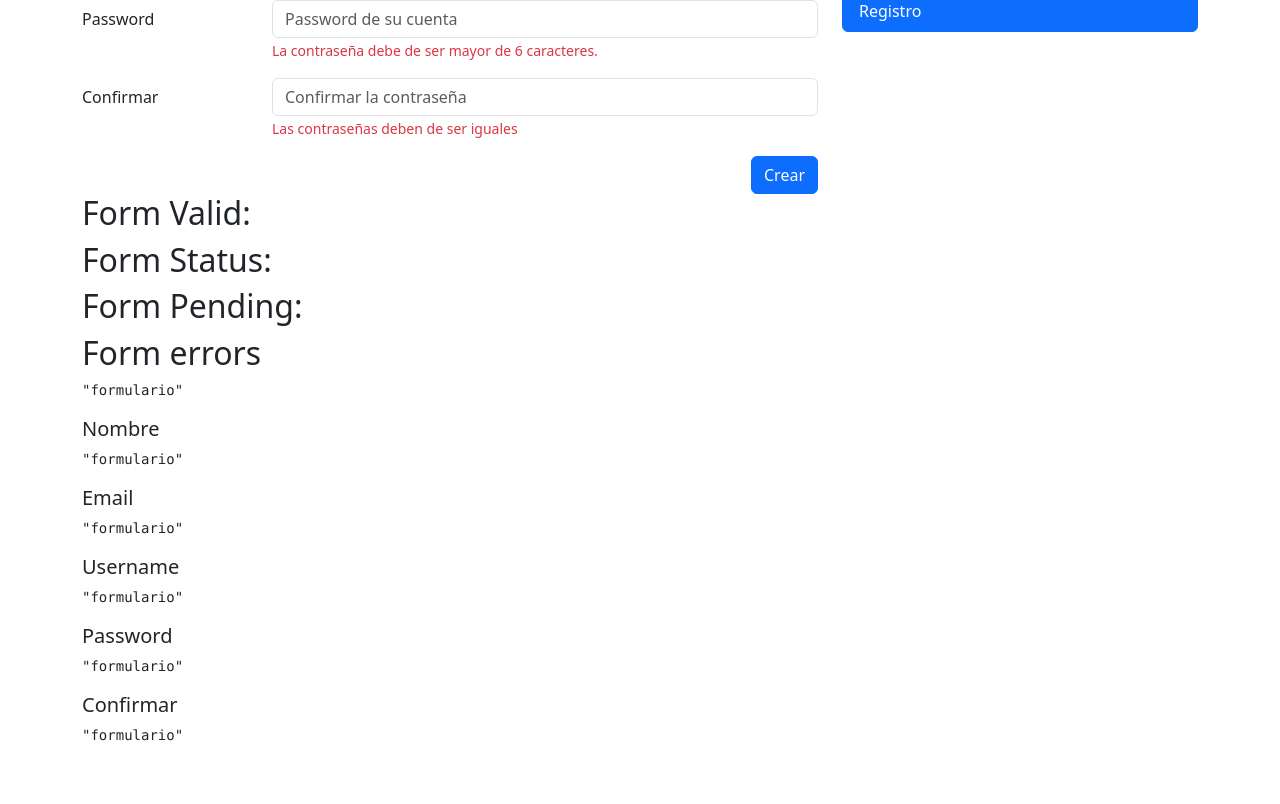
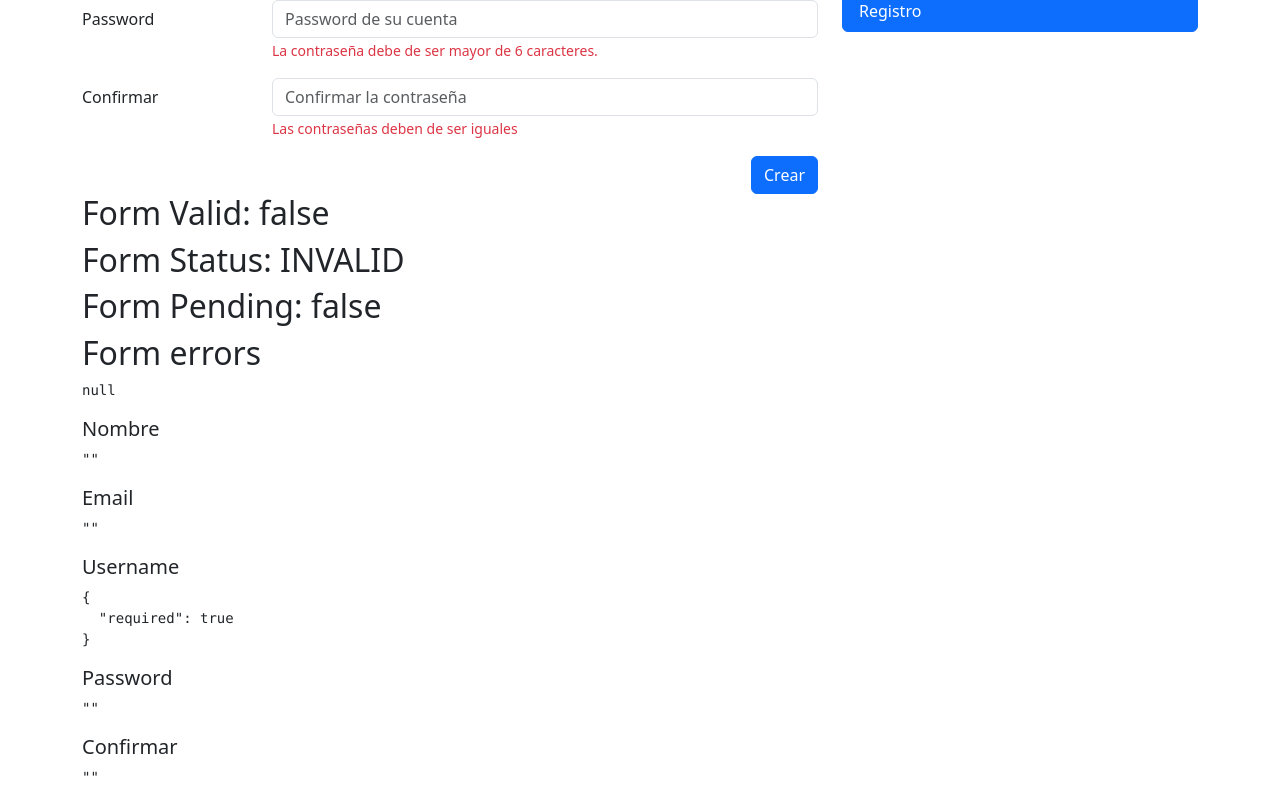
Before and after one commit to AZnexus/formApp, an Angular app: page /auth/sign-up in a window 1280 px wide. Shown: the part 353-1157 px from the top of the page. Before the commit the page ends 1115 px from the top, so only its background shows below. Built offline with nearby package versions, Linux system fonts and the light colour scheme.

Commit message:
Clase Validators

```diff
--- a/src/app/auth/auth.module.ts
+++ b/src/app/auth/auth.module.ts
@@ -1,5 +1,6 @@
 import { NgModule } from '@angular/core';
 import { CommonModule } from '@angular/common';
+import { ReactiveFormsModule } from '@angular/forms';
 
 import { AuthRoutingModule } from './auth-routing.module';
 import { RegisterPageComponent } from './pages/register-page/register-page.component';
@@ -10,8 +11,9 @@ import { RegisterPageComponent } from './pages/register-page/register-page.compo
     RegisterPageComponent
   ],
   imports: [
+    AuthRoutingModule,
     CommonModule,
-    AuthRoutingModule
+    ReactiveFormsModule
   ]
 })
 export class AuthModule { }
--- a/src/app/auth/pages/register-page/register-page.component.html
+++ b/src/app/auth/pages/register-page/register-page.component.html
@@ -3,111 +3,80 @@
 
 <div class="row">
   <div class="col">
-
-        <form autocomplete="off">
+    <form [formGroup]="myForm" (ngSubmit)="onSubmit()" autocomplete="off">
 
       <!-- Nombre -->
       <div class="row mb-3">
-                <label class="col-sm-3 col-form-label">Nombre</label>
+        <label class="col-sm-3 col-form-label" for="name">Nombre</label>
         <div class="col-sm-9">
-                    <input type="text"
-                           class="form-control"
-                           placeholder="Nombre del usuario">
-
-                    <span class="form-text text-danger">
-                        Debe de ser en formato de nombre y apellido
-                    </span>
+          <input type="text" class="form-control" formControlName="name" placeholder="Nombre del usuario">
+          <span class="form-text text-danger">Debe de ser en formato de nombre y apellido</span>
         </div>
       </div>
 
       <!-- Email -->
       <div class="row mb-3">
-                <label class="col-sm-3 col-form-label">Email</label>
+        <label class="col-sm-3 col-form-label" for="email">Email</label>
         <div class="col-sm-9">
-                    <input type="email"
-                           class="form-control"
-                           placeholder="Email del usuario">
-                    <span class="form-text text-danger">
-                        mensaje de error del email
-                    </span>
+          <input type="email" class="form-control" formControlName="email" placeholder="Email del usuario">
+          <span class="form-text text-danger">mensaje de error del email</span>
         </div>
       </div>
 
       <!-- Username -->
       <div class="row mb-3">
-                <label class="col-sm-3 col-form-label">Username</label>
+        <label class="col-sm-3 col-form-label" for="username">Username</label>
         <div class="col-sm-9">
-                    <input type="text"
-                           class="form-control"
-                           placeholder="Nombre código del usuario">
-                    <span class="form-text text-danger">
-                         El username no puede ser Strider
-                    </span>
+          <input type="text" class="form-control" formControlName="username" placeholder="Nombre código del usuario">
+          <span class="form-text text-danger">El username no puede ser Strider</span>
         </div>
       </div>
 
       <!-- Password -->
       <div class="row mb-3">
-                <label class="col-sm-3 col-form-label">Password</label>
+        <label class="col-sm-3 col-form-label" for="password">Password</label>
         <div class="col-sm-9">
-                    <input type="password"
-                           class="form-control"
-                           placeholder="Password de su cuenta">
-
-                    <span class="form-text text-danger">
-                         La contraseña debe de ser mayor de 6 caracteres.
-                    </span>
+          <input type="password" class="form-control" formControlName="password" placeholder="Password de su cuenta">
+          <span class="form-text text-danger">La contraseña debe de ser mayor de 6 caracteres.</span>
         </div>
       </div>
 
       <!-- Password2 -->
       <div class="row mb-3">
-                <label class="col-sm-3 col-form-label">Confirmar</label>
+        <label class="col-sm-3 col-form-label" for="password2">Confirmar</label>
         <div class="col-sm-9">
-                    <input type="password"
-                           class="form-control"
-                           placeholder="Confirmar la contraseña">
-
-                    <span class="form-text text-danger">
-                         Las contraseñas deben de ser iguales
-                    </span>
+          <input type="password" class="form-control" formControlName="password2" placeholder="Confirmar la contraseña">
+          <span class="form-text text-danger">Las contraseñas deben de ser iguales</span>
         </div>
       </div>
 
-
       <div class="row">
         <div class="col">
-                    <button class="btn btn-primary float-end"
-                            type="submit">
-                        Crear
-                    </button>
+          <button class="btn btn-primary float-end" type="submit">Crear</button>
         </div>
       </div>
-
-
     </form>
   </div>
 </div>
 
 
-<h2>Form Valid: </h2>
-<h2>Form Status: </h2>
-<h2>Form Pending: </h2>
+<h2>Form Valid: {{ myForm.valid }}</h2>
+<h2>Form Status: {{ myForm.status }}</h2>
+<h2>Form Pending: {{ myForm.pending }}</h2>
 <h2>Form errors</h2>
-<pre>{{ 'formulario' | json }}</pre>
+<pre>{{ myForm.errors| json }}</pre>
 
 <h5>Nombre</h5>
-<pre>{{ 'formulario' | json }}</pre>
+<pre>{{ myForm.value.name | json }}</pre>
 
 <h5>Email</h5>
-<pre>{{ 'formulario' | json }}</pre>
+<pre>{{ myForm.value.email | json }}</pre>
 
 <h5>Username</h5>
-<pre>{{ 'formulario' | json }}</pre>
-
+<pre>{{ myForm.controls['username'].errors | json }}</pre>
 
 <h5>Password</h5>
-<pre>{{ 'formulario' | json }}</pre>
+<pre>{{ myForm.value.password | json }}</pre>
 
 <h5>Confirmar</h5>
-<pre>{{ 'formulario' | json }}</pre>
+<pre>{{ myForm.value.password2 | json }}</pre>
--- a/src/app/auth/pages/register-page/register-page.component.ts
+++ b/src/app/auth/pages/register-page/register-page.component.ts
@@ -1,4 +1,6 @@
 import { Component } from '@angular/core';
+import { FormBuilder, FormGroup, Validators } from '@angular/forms';
+import { cantBeStrider } from 'src/app/shared/validators/validators';
 
 @Component({
   templateUrl: './register-page.component.html',
@@ -7,4 +9,21 @@ import { Component } from '@angular/core';
 })
 export class RegisterPageComponent {
 
+  public myForm: FormGroup = this.fb.group({
+    name: ['', [Validators.required]],
+    email: ['', [Validators.required]],
+    username: ['', [Validators.required, cantBeStrider]],
+    password: ['', [Validators.required, Validators.minLength(6)]],
+    password2: ['', [Validators.required]]
+  });
+
+  constructor(private fb: FormBuilder) {}
+
+  isValidField(field: string) {
+    //TODO: Obtenerlo de un servicio especializado
+  }
+
+  onSubmit() {
+    this.myForm.markAllAsTouched();
+  }
 }
--- /dev/null
+++ b/src/app/shared/validators/validators.ts
@@ -0,0 +1,14 @@
+import { FormControl } from "@angular/forms";
+
+export const cantBeStrider = (control: FormControl) => {
+
+  const value: string = control.value.trim().toLowerCase();
+
+  if (value === 'strider') {
+    return {
+      noStrider: true,
+    }
+  }
+
+  return null;
+}
```
Lines whose indentation alone changed are shown as unchanged.
